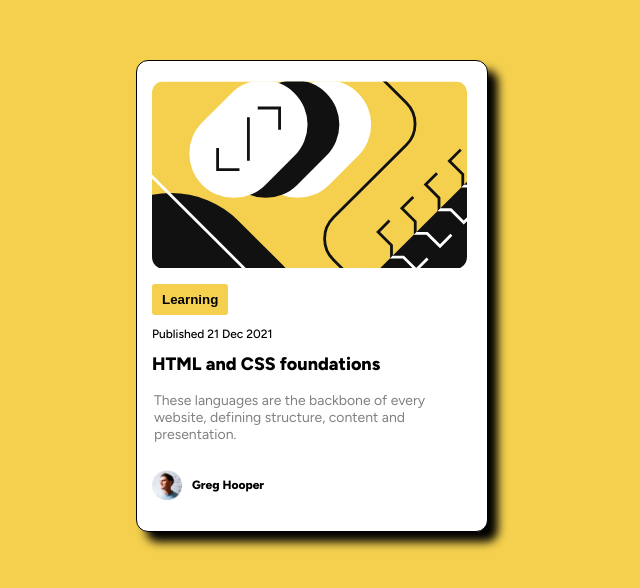
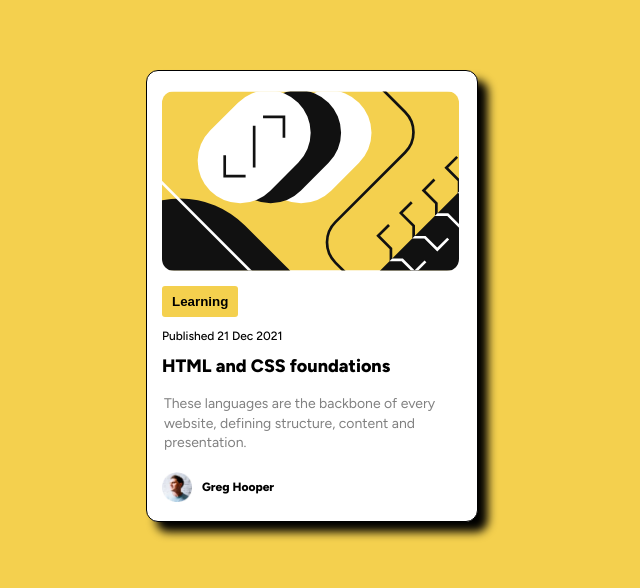
Before and after one commit to Miriam2245/blog-preview-card, a plain HTML site: page index.html in a window 1280 px wide. Shown: the part 104-692 px from the top of the page, without its empty margins (328-968 px from the left). Drawn offline with Linux system fonts and the light colour scheme.

Commit message:
width adjusted

```diff
--- a/index.html
+++ b/index.html
@@ -3,7 +3,7 @@
 <head>
     <meta charset="UTF-8">
     <meta name="viewport" content="width=device-width, initial-scale=1.0">
-    <title>Document</title>
+    <title>Blog preview</title>
     <link rel="stylesheet" href="style.css">
     <link rel="preconnect" href="https://fonts.googleapis.com">
 <link rel="preconnect" href="https://fonts.gstatic.com" crossorigin>
--- a/style.css
+++ b/style.css
@@ -14,8 +14,8 @@ p{
     padding: 0;
 }
 .container{
-    width: 350px;
-    height: 470px;
+    width: 330px;
+    height: 450px;
     position: absolute;
     left: 50%;
     top: 50%;
@@ -77,6 +77,7 @@ h1{
 }
 .p2{
     font-size: 14px;
+    line-height: 1.4em;
     color: hsl(0, 0%, 50%);
     padding: 2px;
 }
```
